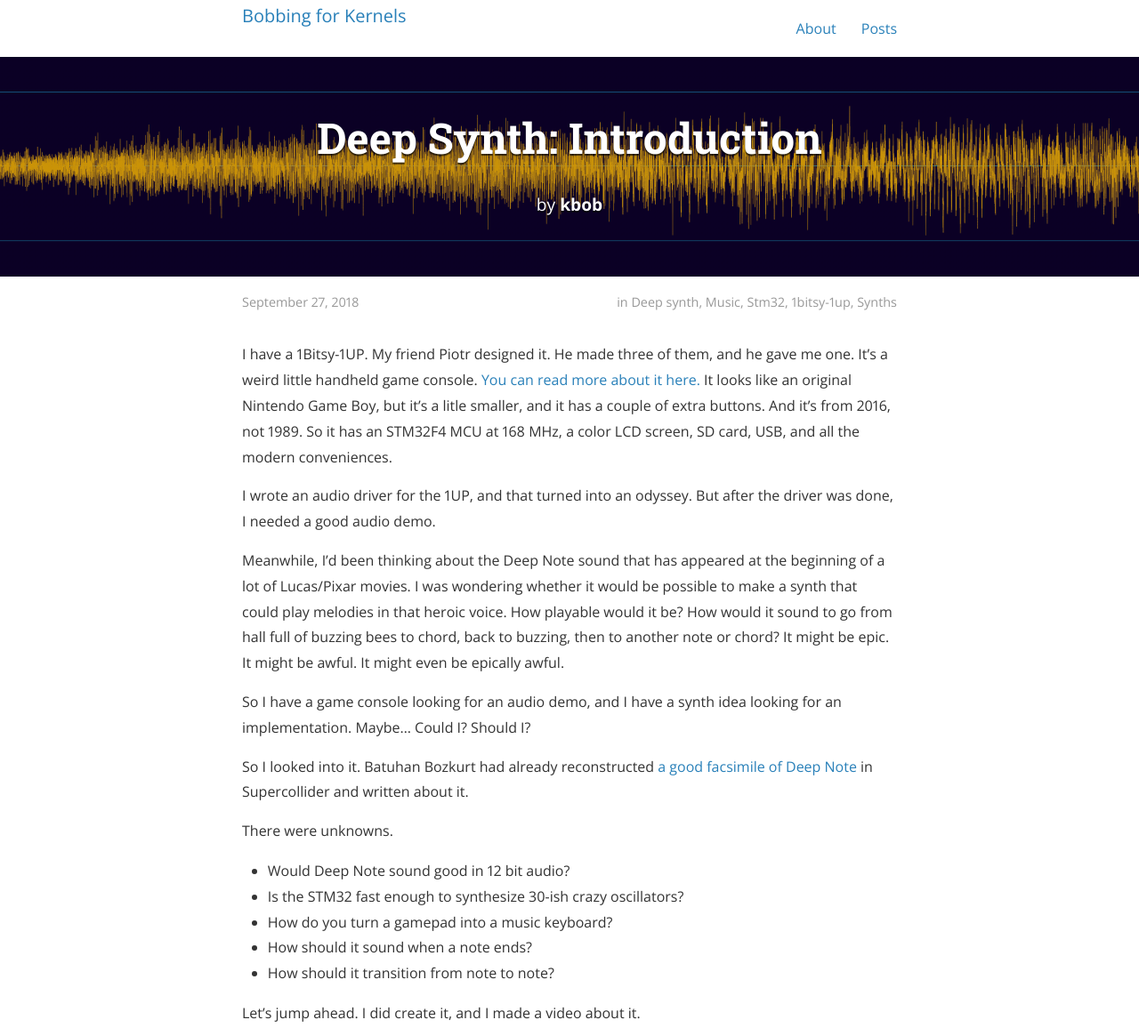
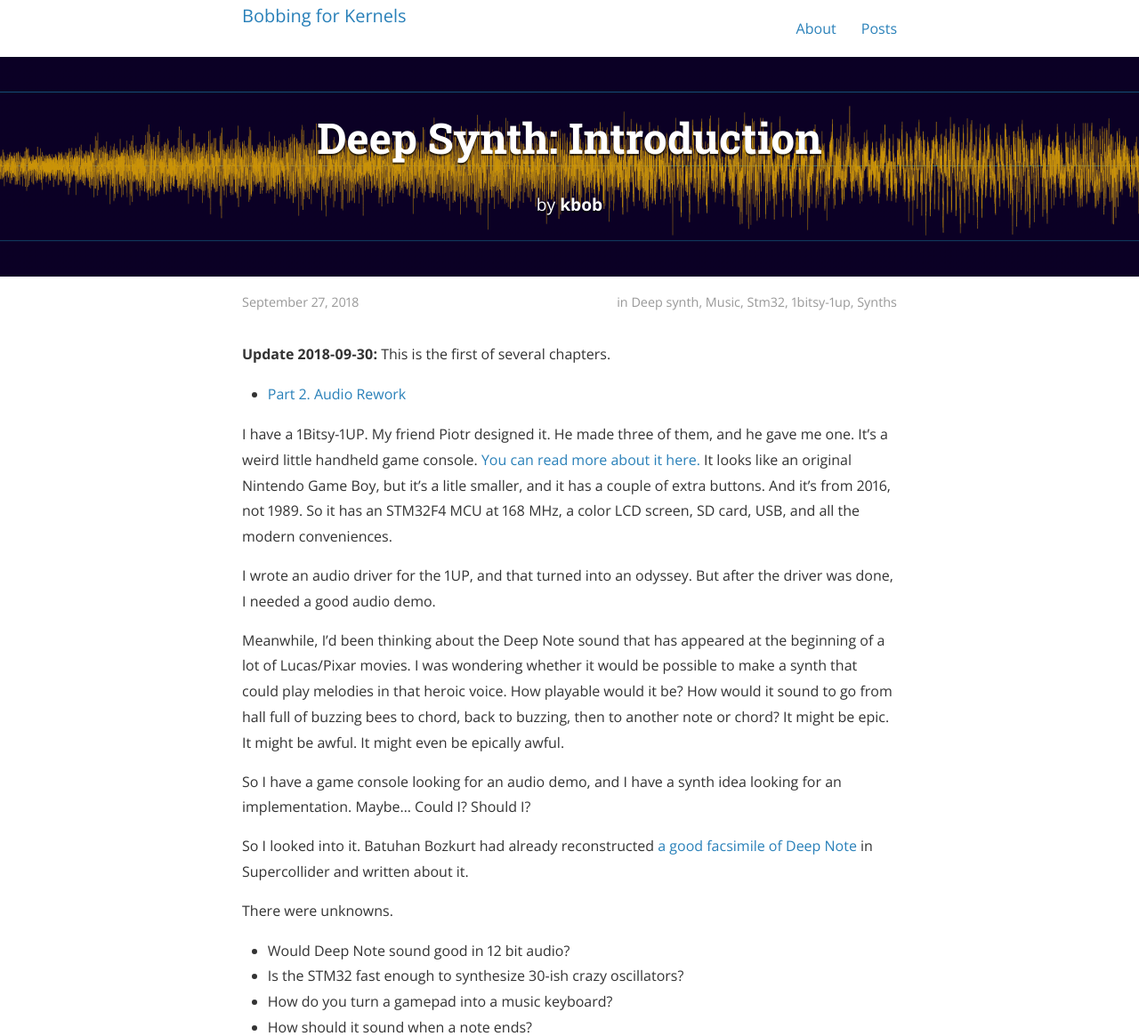
Before and after one commit to kbob/kbob.github.io, a Jekyll site: the page built from _posts/2018-09-27-deep-synth-introduction.md, in a window 1280 px wide and 1400 px high, cut to the strip 0-1165 px from the top of the window. Shown: the whole strip at 89% size. Built offline with Jekyll 4.4.1, drawn with Linux system fonts in a browser that asks for light colours; some of the changed text lies outside the part shown.

Commit message:
added links to Deep Synth pages.

```diff
--- a/_posts/2018-09-27-deep-synth-introduction.md
+++ b/_posts/2018-09-27-deep-synth-introduction.md
@@ -12,6 +12,10 @@ excerpt: Let's make a playable instrument that sounds like the THX Deep Note.  A
 layout: post
 title: 'Deep Synth: Introduction'
 ---
+
+**Update 2018-09-30:**
+This is the first of several chapters.
+ * [Part 2.  Audio Rework](/2018/09/29/deep-synth-audio-rework)
 
 I have a 1Bitsy-1UP.  My friend Piotr designed it.  He made three of
 them, and he gave me one.  It's a weird little handheld game console.
@@ -55,6 +59,7 @@ src="https://www.youtube.com/embed/wK5Sz6IzRqE" frameborder="0"
 allowfullscreen></iframe>
 <br>
 
+[Continue to Part 2.  Deep Synth: Audio Rework](/2018/09/29/deep-synth-audio-rework)
 
 
 [Discuss on Reddit.](https://www.reddit.com/r/synthdiy/comments/9je1ka/i_made_the_thx_deep_note_into_a_playable/?st=jmkrby3l&sh=715c3d55)
```
Also changed, not shown: _posts/2018-09-29-deep-synth-audio-rework.md (+5 -0 lines), images/deep-synth/goodsaws.png (added).
